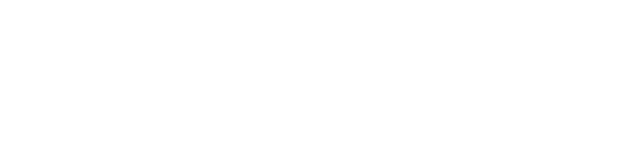
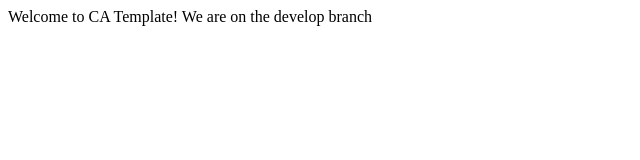
Before and after one commit to Iris-Smok/CodeAnywhere-templete, a plain HTML site: page index.html in a window 1280 px wide. Shown: the whole page, without its empty margins (0-640 px from the left). Drawn offline with Linux system fonts and the light colour scheme.

Commit message:
Header created

```diff
--- a/index.html
+++ b/index.html
@@ -7,6 +7,9 @@
     <title>Document</title>
 </head>
 <body>
-
+<header>
+    Welcome to CA Template!
+    We are on the develop branch
+</header>
 </body>
 </html>
```
